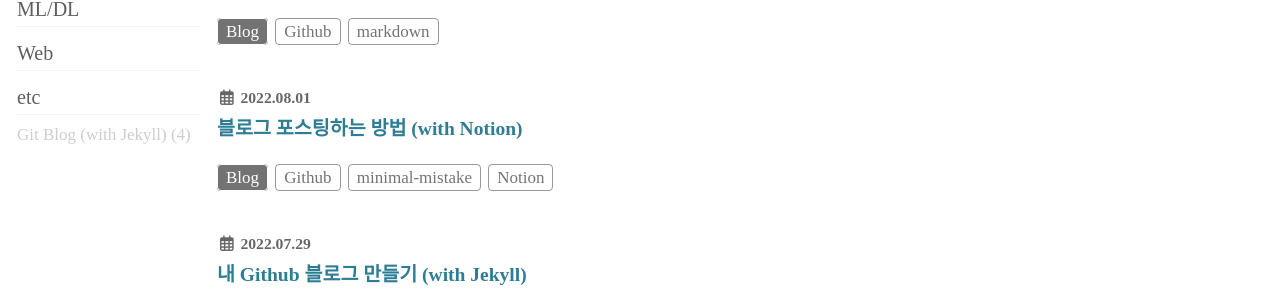
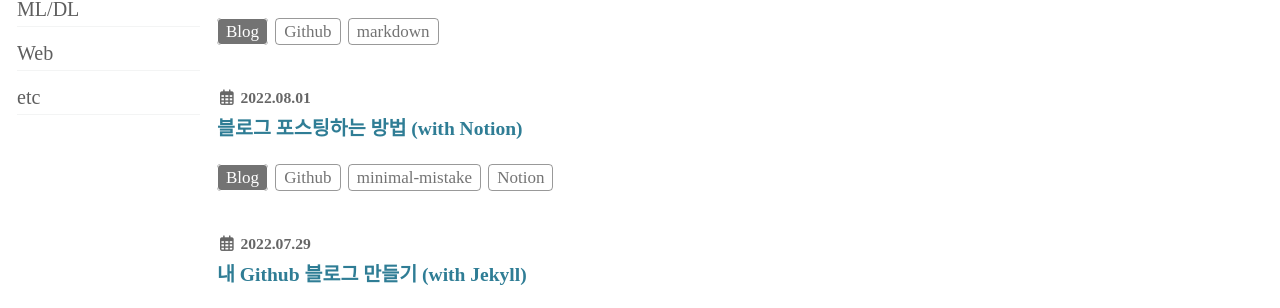
Before and after one commit to binnie723/binnie723.github.io, a Jekyll site: the page built from index.html, in a window 1280 px wide. Shown: the part 379-687 px from the top of the page. Built offline with Jekyll 4.4.1, drawn with Linux system fonts in a browser that asks for light colours; cached includes are drawn as plain includes; nearby versions of some CDN libraries; some web fonts are replaced; the list of posts is cut into pages by our own code.

Commit message:
Update _navigation.scss

```diff
--- a/_sass/minimal-mistakes/_navigation.scss
+++ b/_sass/minimal-mistakes/_navigation.scss
@@ -471,7 +471,7 @@
     color: inherit;
     font-size: 1em;
     font-family: $cute;
-    color: mix(#fff,$primary-color,60%);
+    color: rgba(#fff,0.35);
 
     &:hover {
       text-decoration: underline;
```
